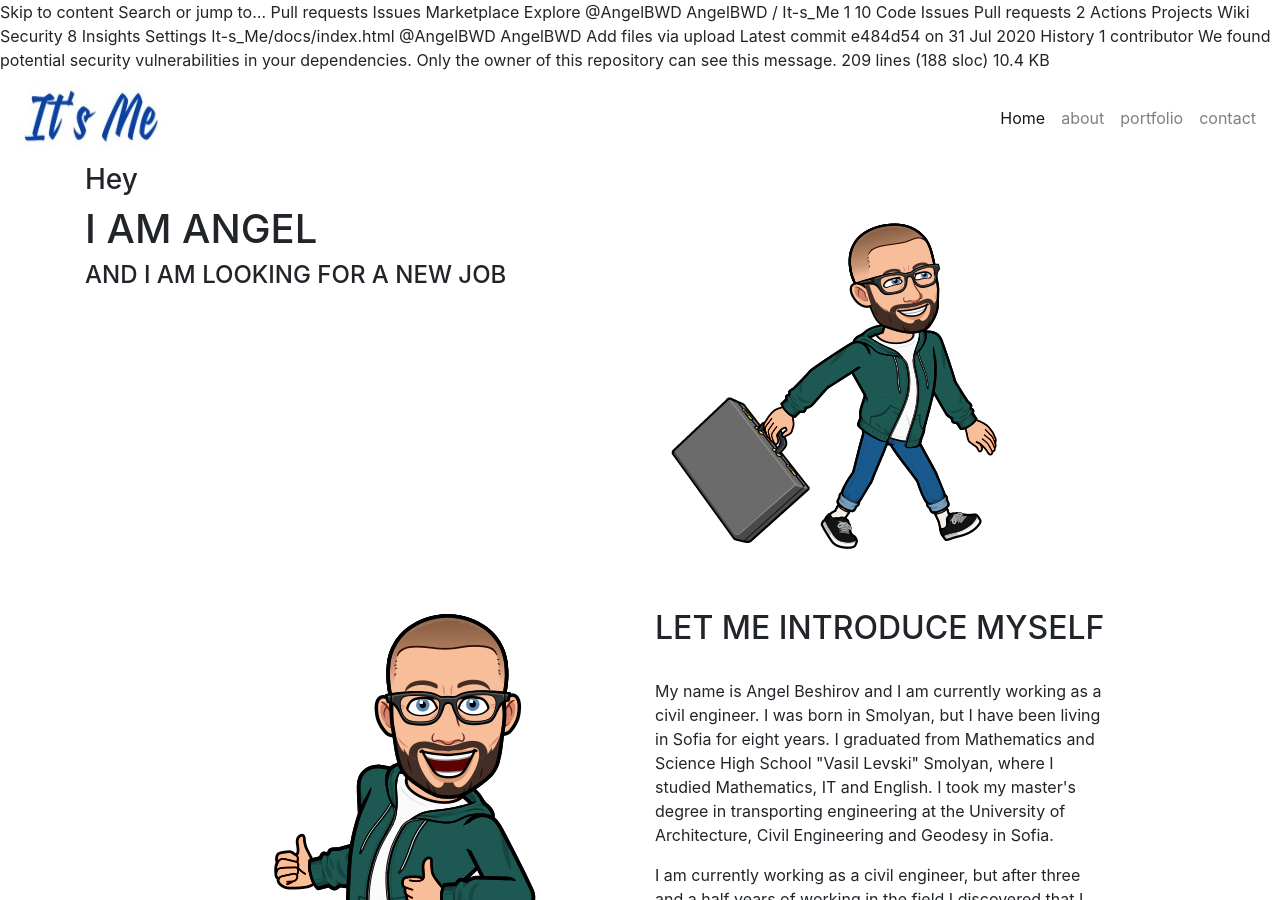
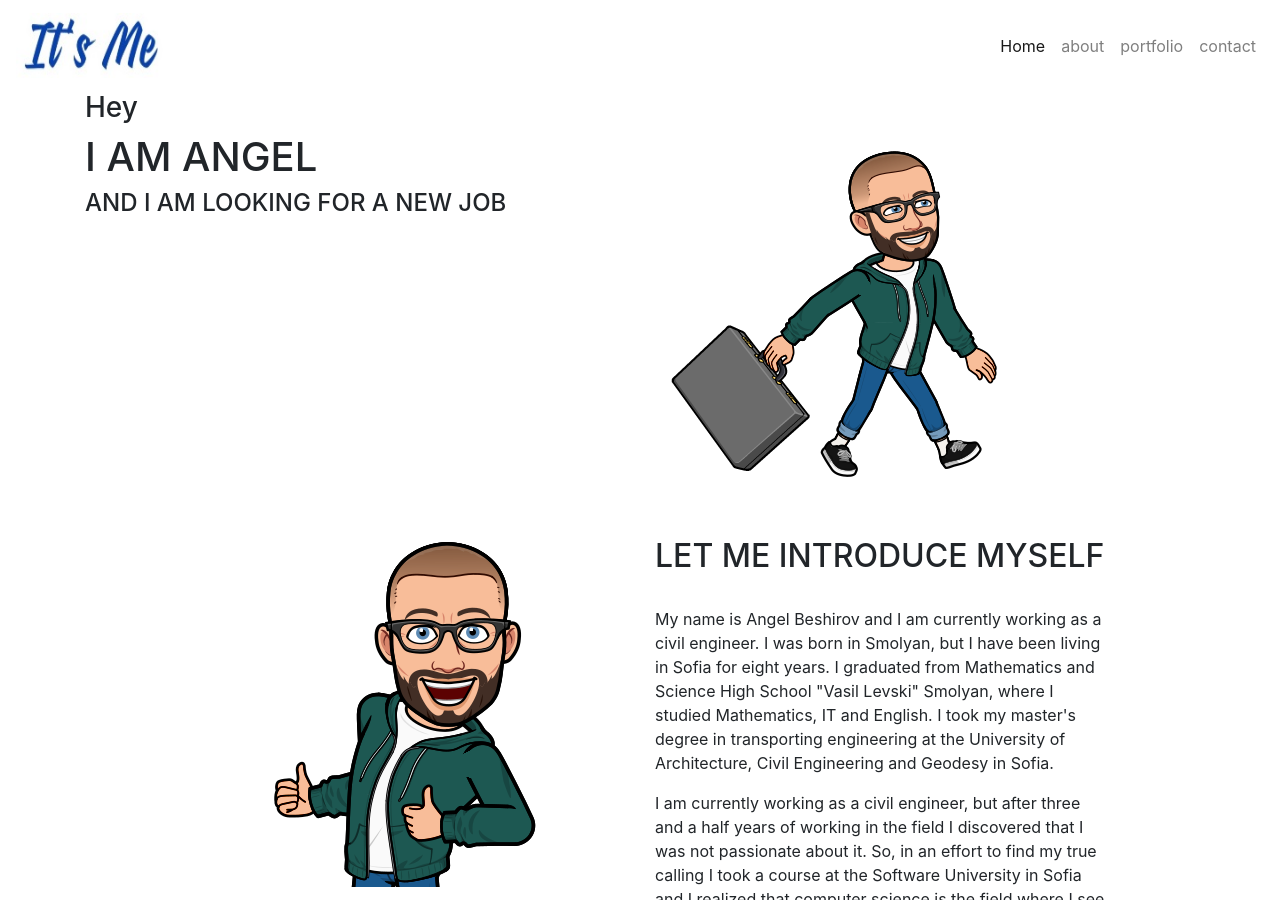
Before and after one commit to AngelBWD/It-s_Me, a Jekyll site: the page docs/index.html, which Jekyll copies as it is, in a window 1280 px wide and 900 px high. Built offline with Jekyll 4.4.1, drawn with Linux system fonts in a browser that asks for light colours.

Commit message:
Add files via upload

```diff
--- a/docs/index.html
+++ b/docs/index.html
@@ -1,39 +1,3 @@
-Skip to content
-Search or jump to…
-
-Pull requests
-Issues
-Marketplace
-Explore
-
-@AngelBWD
-AngelBWD
-/
-It-s_Me
-1
-10
-Code
-Issues
-Pull requests
-2
-Actions
-Projects
-Wiki
-Security
-8
-Insights
-Settings
-It-s_Me/docs/index.html
-@AngelBWD
-AngelBWD Add files via upload
-Latest commit e484d54 on 31 Jul 2020
- History
- 1 contributor
-We found potential security vulnerabilities in your dependencies.
-Only the owner of this repository can see this message.
-
-209 lines (188 sloc)  10.4 KB
-
 <!DOCTYPE html>
 <html lang="en">
 
```
